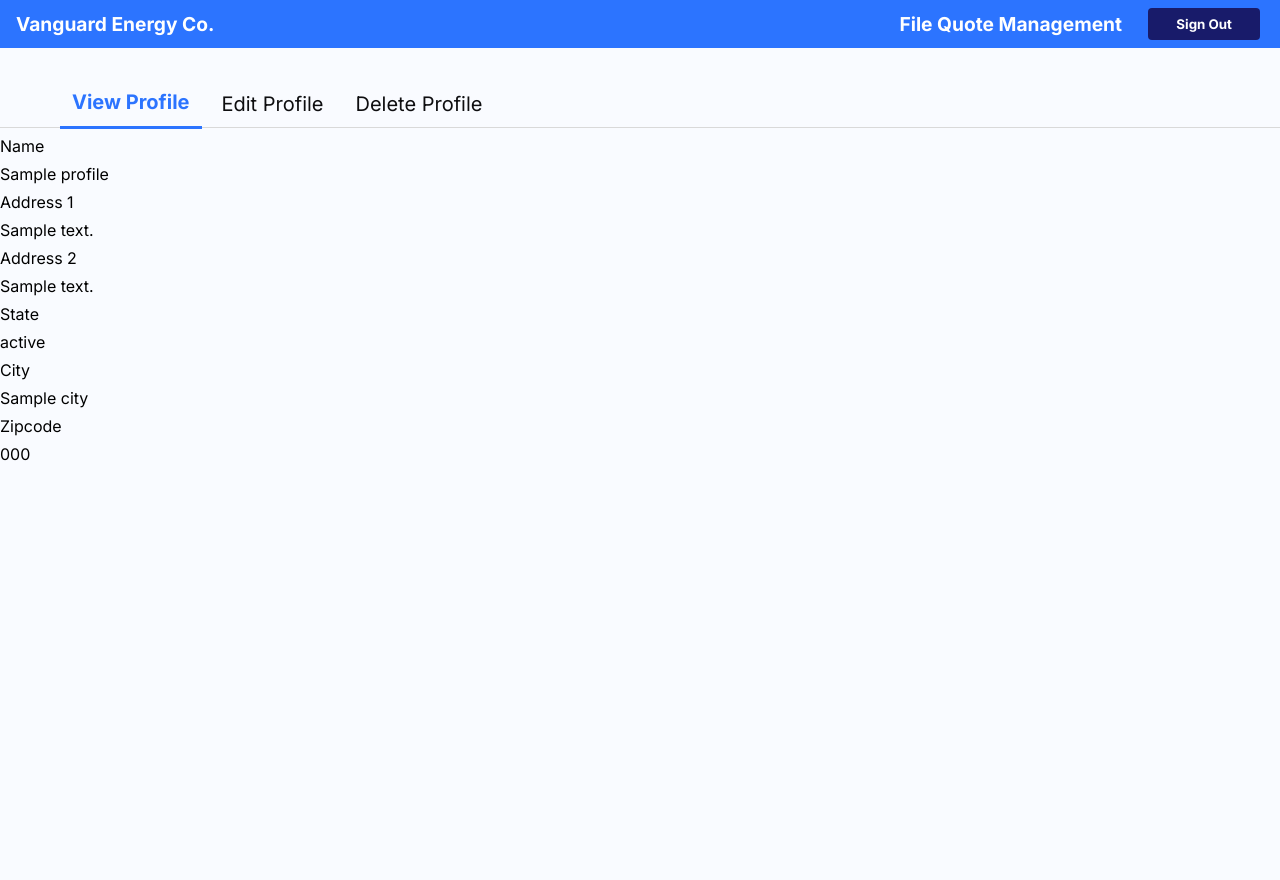
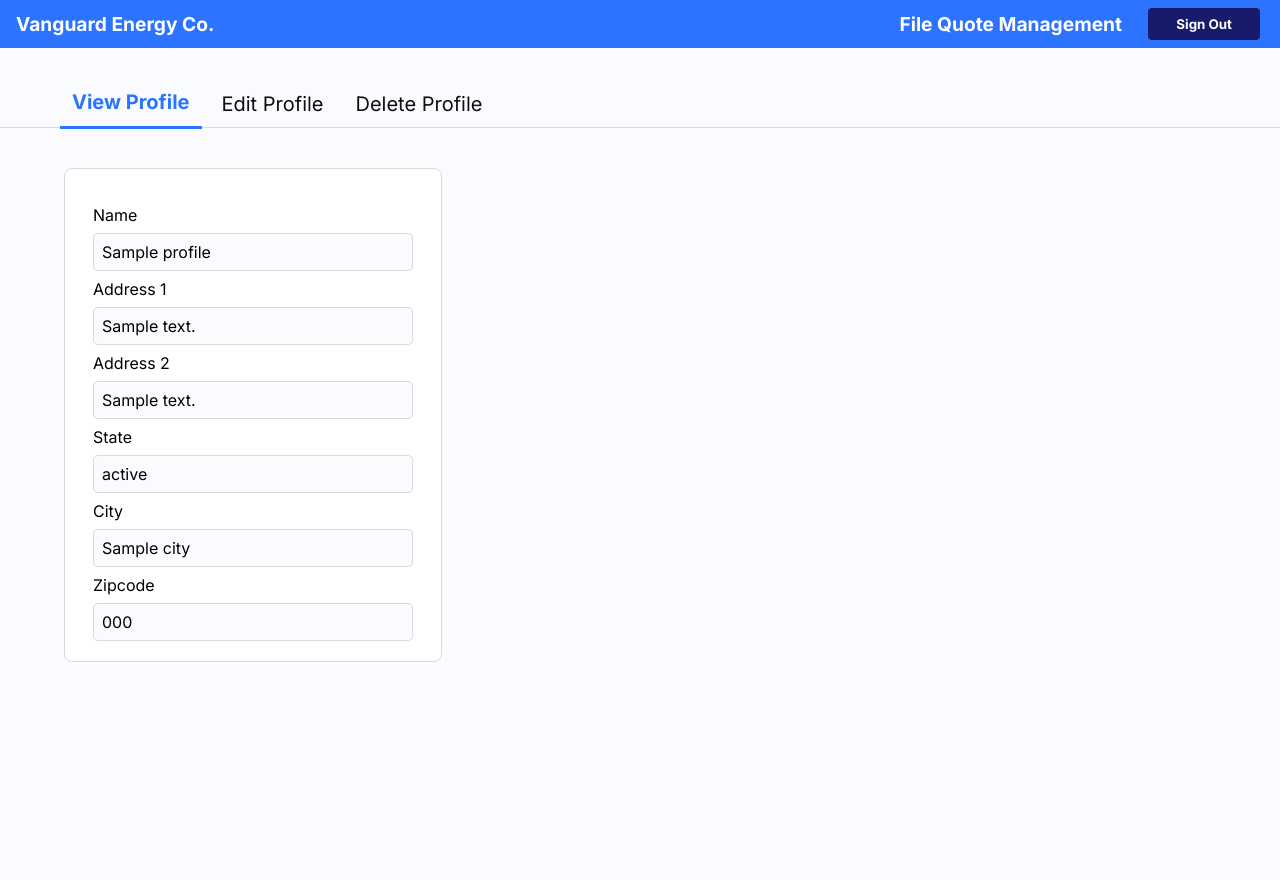
Before and after one commit to spartan24032/Software-Design-Project, a Flask app: template flask_app/templates/profile.html in a window 1280 px wide. Run offline with Flask 3, Linux system fonts and the light colour scheme; the template is opened without the code that fills it: values that come from a table or form of the project are taken from there, most other values are stand-ins (such as "Sample title", 1, 10 or a date in 2020); parts of the project's set-up code (start-up, migrations or seed data) failed here and were passed over.

Commit message:
modified:   app.py 	modified:   flask_app/public/img/broken.jpg 	modified:   flask_app/templates/profile.html

```diff
--- a/app.py
+++ b/app.py
@@ -49,6 +49,21 @@ def check_login(username,password):
         if result is None: return False
         return(hash_password(password)==result[0])
 
+def get_userID():
+    get_user_id  = 'Select ID FROM UserCredentials WHERE username = %s'
+    with get_conn() as conn, conn.cursor() as cursor:
+            #First Find the ID
+            vals =(session['username'])
+            cursor.execute(get_user_id,vals)
+            get_user_id= cursor.fetchone()[0]
+    return get_user_id
+def get_clientID():
+    get_client_id  = 'Select client_id FROM UserCredentials WHERE user_credentials_id = %s'
+    with get_conn() as conn, conn.cursor() as cursor:
+            cursor.execute(get_client_id,get_userID())
+            get_client_id = cursor.fetchone()[0]
+    return get_client_id
+
 users = []
 
 class User:
@@ -80,10 +95,13 @@ class User:
 
 
 def edit_user(name, address1, address2, city, state, zipcode):
-    session_user = session.get('username')
+    with get_conn() as conn, conn.cursor() as cursor:
+        query = "INSERT INTO ClientInformation (name, address1, address2, city, state, zipcode,user_credentials_id)VALUES (%s,%s,%s,%s,%s,%s,%s) "
+        vals = (name,address1,address2,city,state,zipcode,get_userID())
+        cursor.execute(query,vals)
+        conn.commit()
 
 
-    return False
 
 def delete_user():
     with get_conn() as conn, conn.cursor() as cursor:
@@ -119,14 +137,22 @@ def add_fuel_quote(fuel_quotes, client_name, client_address, gallons_requested,
     }
     fuel_quotes.append(new_quote)
 
-profile_data = {
-    'name': 'John Doe',
-    'address1': '123 Main St',
-    'address2': 'Apt 101',
-    'city': 'Anytown',
-    'state': 'NY',
-    'zipcode': '12345'
-}
+def get_profile_data():
+    place_holder_start = {'name': '','address1': '','address2': '','city': '','state': '','zipcode': ''}
+
+    get_client_info = 'Select name, address1, address2,city,state, zipcode FROM ClientInformation WHERE user_credentials_id = %s'
+    with get_conn() as conn, conn.cursor() as cursor:
+            #Use this when you need to send data back as a Dictionary instead of a tuple
+            cursor = conn.cursor(cursor=pymysql.cursors.DictCursor)
+
+            cursor.execute(get_client_info,get_userID())
+            get_client_info = cursor.fetchone()
+            conn.commit()
+
+    if(get_client_info ==None):
+        return place_holder_start
+
+    return get_client_info
 def non_valid_point():
     if ("username" not in session):
         return True
@@ -170,6 +196,7 @@ def confirm_quote():
 @app.route('/profile', methods=['POST', 'GET'])
 def profile():
     if (non_valid_point()): return redirect('/')
+    profile_data=get_profile_data()
     return render_template('profile.html', profile_data = profile_data,edit=EditProfile(), delete=DeleteProfile())
 
 
@@ -184,11 +211,8 @@ def edit_profile():
         state = edit.state.data
         zipcode = edit.zipcode.data
         # No database implementation yet
-        if edit_user(name, address1, address2, city, state, zipcode):
-            return redirect('/profile')
-        else:
-            # TODO: add new route for unsuccessful edit
-            return redirect('/profile')
+        edit_user(name, address1, address2, city, state, zipcode)
+        return redirect('/profile')
     else:
         return render_template('profile.html', edit=edit, delete=DeleteProfile())
 
--- a/flask_app/templates/profile.html
+++ b/flask_app/templates/profile.html
@@ -268,6 +268,42 @@
     border: 1px solid #D9D9D9;
     margin: 1rem 0 1rem 0;
   }
+  .profile-container {
+    padding: 1.75rem 1.75rem 1.25rem 1.75rem;
+    width: 20rem;
+    border: 1px solid #d9d9d9;
+    border-radius: 0.5rem;
+    background-color: white;
+    margin: 2.5rem 0 2rem 4rem;
+}
+
+.profile-wrapper {
+    display: flex;
+    flex-direction: column;
+    background-color: white;
+    width: 100%;
+}
+
+.profile-label {
+    margin: 0.5rem 0 0 0;
+}
+
+.profile-field {
+    display: flex;
+    margin-top: 0.5rem;
+    width: 100%; /* Ensure same width as other container */
+}
+
+.profile-info {
+    padding: 0.5rem 1rem 0.5rem 0.5rem;
+    border-radius: 0.3rem;
+    width: 100%;
+    background-color: #f9fbff;
+    border: 1px solid #d9d9d9;
+}
+
+
+
 
 </style>
 
@@ -296,30 +332,32 @@
       </ul>
     </navbar>
     <!-- profile_view.html -->
-<div id="view-profile" style="display: flex; flex-direction: column;">
-      <label class="form-label">Name</label>
-      <div class="form-field">
-          <p>{{ profile_data.name }}</p>
+<div id="view-profile" style="display: flex; flex-direction: column;" class="profile-container">
+  <div class="profile-wrapper">
+    <label class="profile-label">Name</label>
+    <div class="profile-field">
+        <p class="profile-info">{{ profile_data.name }}</p>
     </div>
-      <label class="form-label">Address 1</label>
-      <div class="form-field">
-          <p>{{ profile_data.address1 }}</p>
+    <label class="profile-label">Address 1</label>
+    <div class="profile-field">
+        <p class="profile-info">{{ profile_data.address1 }}</p>
     </div>
-      <label class="form-label">Address 2</label>
-      <div class="form-field">
-          <p>{{ profile_data.address2 }}</p>
+    <label class="profile-label">Address 2</label>
+    <div class="profile-field">
+        <p class="profile-info">{{ profile_data.address2 }}</p>
     </div>
-      <label class="form-label">State</label>
-      <div class="form-field">
-          <p>{{ profile_data.state }}</p>
+    <label class="profile-label">State</label>
+    <div class="profile-field">
+        <p class="profile-info">{{ profile_data.state }}</p>
     </div>
-      <label class="form-label">City</label>
-      <div class="form-field">
-          <p>{{ profile_data.city }}</p>
+    <label class="profile-label">City</label>
+    <div class="profile-field">
+        <p class="profile-info">{{ profile_data.city }}</p>
     </div>
-      <label class="form-label">Zipcode</label>
-      <div class="form-field">
-          <p>{{ profile_data.zipcode }}</p>
+    <label class="profile-label">Zipcode</label>
+    <div class="profile-field">
+        <p class="profile-info">{{ profile_data.zipcode }}</p>
+    </div>
 </div>
 </div>
 
```
Also changed, not shown: flask_app/public/img/broken.jpg. Lines whose indentation alone changed are shown as unchanged.
